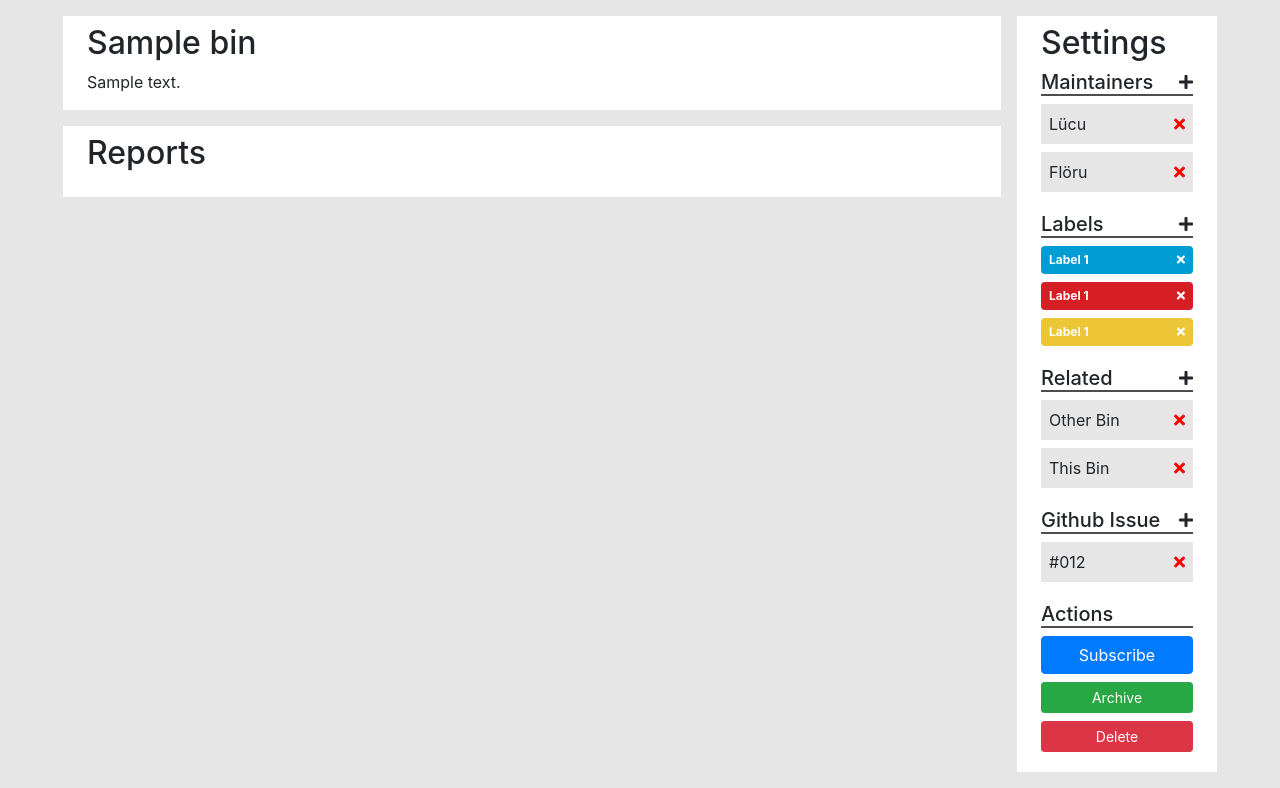
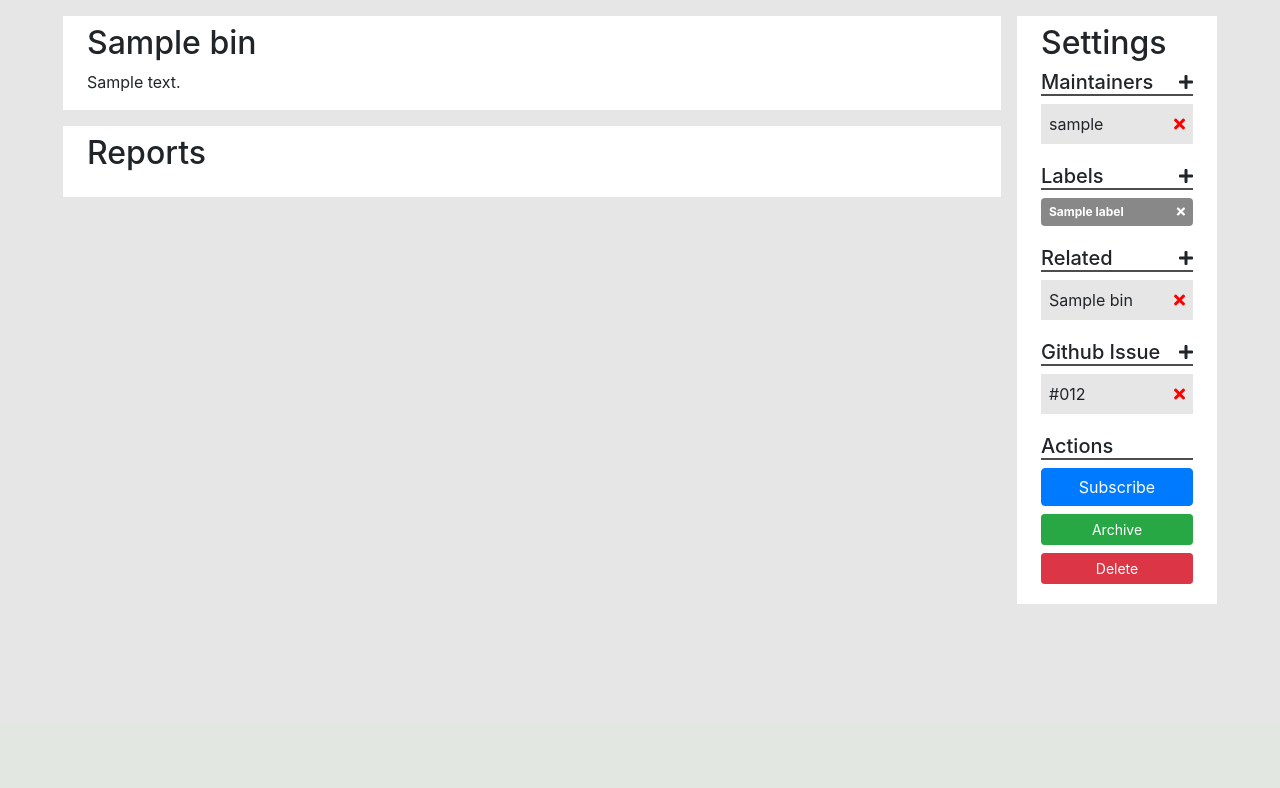
Before and after one commit to The-Compiler/crashbin, a Django app: page /bin/1/ in a window 1280 px wide. Shown: the part 76-864 px from the top of the page. After the commit the page ends 680 px from the top, so only its background shows below. Run offline with Django 3.2, Linux system fonts and the light colour scheme; tables that the repository leaves empty hold one stand-in row (values such as "Sample post"); some libraries are stand-ins or nearby versions.

Commit message:
Remove dummy data and replace it with model data

```diff
--- a/crashbin_app/templates/crashbin_app/bin_detail.html
+++ b/crashbin_app/templates/crashbin_app/bin_detail.html
@@ -28,53 +28,40 @@
                             <h5 class="m-0 mr-2">Maintainers</h5>
                             <i class="fas fa-plus ml-auto my-auto"></i>
                         </div>
+                        {% for maintainer in bin.maintainers.all %}
                             <div class="d-flex flex-row text-wrap my-1 p-2 bg-light">
-                            <p class="my-auto">Lücu</p>
+                                <p class="my-auto">{{ maintainer }}</p>
                                 <i class="fas fa-times close-icon ml-auto my-auto pl-2"></i>
                             </div>
-                        <div class="d-flex flex-row text-wrap my-1 p-2 bg-light">
-                            <p class="my-auto">Flöru</p>
-                            <i class="fas fa-times close-icon ml-auto my-auto pl-2"></i>
-                        </div>
+                        {% empty %}
+                        {% endfor %}
                     </div>
                     <div class="d-flex flex-column py-2">
                         <div class="d-flex flex-row mb-1 header-underline">
                             <h5 class="m-0 mr-2">Labels</h5>
                             <i class="fas fa-plus ml-auto my-auto"></i>
                         </div>
+                        {% for label in bin.labels.all %}
                             <span class="badge text-wrap d-flex flex-row my-1 p-2"
-                              style="background-color: #009dd5 ; color: white">
-                            <p class="my-auto">Label 1</p>
+                                  style="background-color: {{ label.color }} ; color: white">
+                                <p class="my-auto">{{ label.name }}</p>
                                 <i class="fas fa-times ml-auto my-auto pl-2"></i>
                             </span>
-                        <span class="badge text-wrap d-flex flex-row my-1 p-2"
-                              style="background-color: #d51f24 ; color: white">
-                            <p class="my-auto">Label 1</p>
-                            <i class="fas fa-times ml-auto my-auto pl-2"></i>
-                        </span>
-                        <span class="badge text-wrap d-flex flex-row my-1 p-2"
-                              style="background-color: #edc637 ; color: white">
-                            <p class="my-auto">Label 1</p>
-                            <i class="fas fa-times ml-auto my-auto pl-2"></i>
-                        </span>
+                        {% endfor %}
                     </div>
                     <div class="d-flex flex-column py-2">
                         <div class="d-flex flex-row mb-1 header-underline">
                             <h5 class="m-0 mr-2">Related</h5>
                             <i class="fas fa-plus ml-auto my-auto"></i>
                         </div>
+                        {% for related_bin in bin.related_bins.all %}
                             <div class="d-flex flex-row text-wrap my-1 p-2 bg-light">
-                            <a class="btn btn-block text-justify m-0 p-0 border-0" href="#" role="button">
-                                <p class="my-auto">Other Bin</p>
+                                <a class="btn btn-block text-justify m-0 p-0 border-0" href="../../bin/{{ related_bin.id }}" role="button">
+                                    <p class="my-auto">{{ related_bin.name }}</p>
                                 </a>
                                 <i class="fas fa-times close-icon ml-auto my-auto pl-2"></i>
                             </div>
-                        <div class="d-flex flex-row text-wrap my-1 p-2 bg-light">
-                            <a class="btn btn-block text-justify m-0 p-0 border-0" href="#" role="button">
-                                <p class="my-auto">This Bin</p>
-                            </a>
-                            <i class="fas fa-times close-icon ml-auto my-auto pl-2"></i>
-                        </div>
+                        {% endfor %}
                     </div>
                     <div class="d-flex flex-column py-2">
                         <div class="d-flex flex-row mb-1 header-underline">
```
Lines whose indentation alone changed are shown as unchanged.
